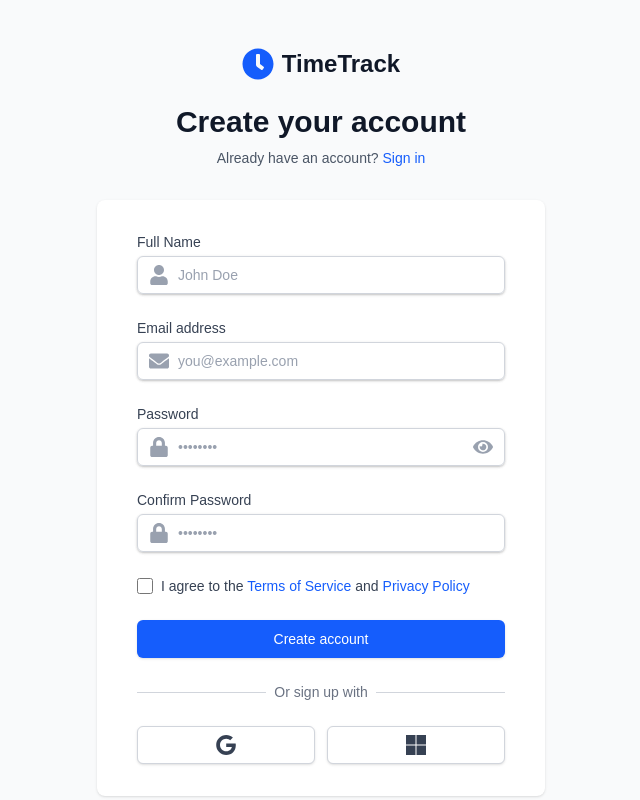
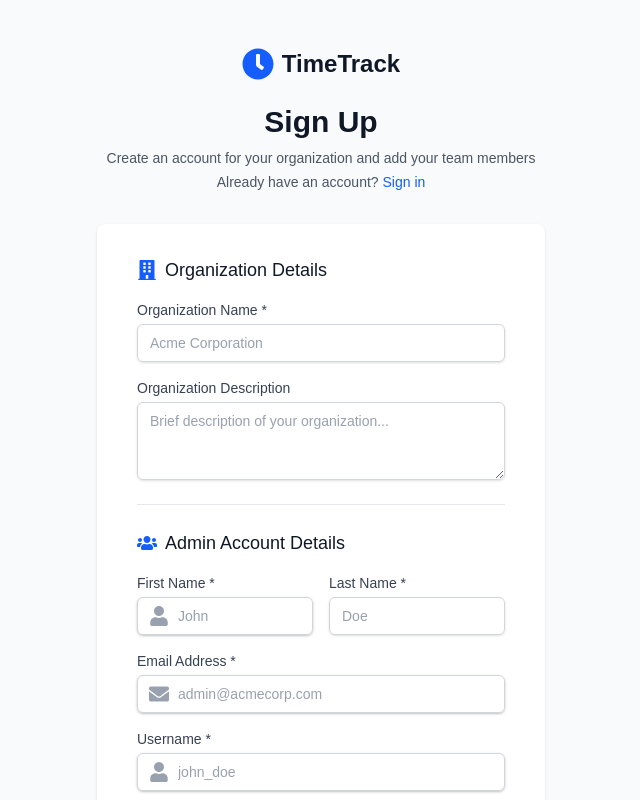
Before and after one commit to AianLouise/Django-NextJS, a Next.js app in the folder frontend/: page /signup in a window 1280 px wide. Shown: the top 800 px of the page, without its empty margins (319-959 px from the left). Built offline with nearby package versions, Linux system fonts and the light colour scheme.

Commit message:
feat: Update signup page to include organization details and adjust database name

```diff
--- a/frontend/src/app/signup/page.tsx
+++ b/frontend/src/app/signup/page.tsx
@@ -1,21 +1,33 @@
 'use client';
 
 import { useState } from 'react';
-import { FaClock, FaEnvelope, FaLock, FaUser, FaEye, FaEyeSlash } from 'react-icons/fa';
+import { FaClock, FaEnvelope, FaLock, FaUser, FaEye, FaEyeSlash, FaBuilding, FaUsers } from 'react-icons/fa';
 import Link from 'next/link';
 import { useRouter } from 'next/navigation';
 import { apiRequest } from '@/lib/api';
 
 export default function Signup() {
-  const [fullName, setFullName] = useState('');
+  // Organization details
+  const [organizationName, setOrganizationName] = useState('');
+  const [organizationDescription, setOrganizationDescription] = useState('');
+
+  // User details
+  const [firstName, setFirstName] = useState('');
+  const [lastName, setLastName] = useState('');
   const [email, setEmail] = useState('');
+  const [username, setUsername] = useState('');
   const [password, setPassword] = useState('');
   const [confirmPassword, setConfirmPassword] = useState('');
+
+  // UI state
   const [showPassword, setShowPassword] = useState(false);
   const [isLoading, setIsLoading] = useState(false);
   const [error, setError] = useState('');
+  const [success, setSuccess] = useState('');
 
-  const router = useRouter();  const handleSubmit = async (e: React.FormEvent) => {
+  const router = useRouter();
+
+  const handleSubmit = async (e: React.FormEvent) => {
     e.preventDefault();
 
     // Basic validation
@@ -24,25 +36,49 @@ export default function Signup() {
       return;
     }
 
+    if (!organizationName.trim()) {
+      setError('Organization name is required');
+      return;
+    }
+
+    if (!firstName.trim() || !lastName.trim()) {
+      setError('First name and last name are required');
+      return;
+    }
+
     setIsLoading(true);
     setError('');
+    setSuccess('');
 
     try {
-      // Call Django backend register API
-      await apiRequest('/users/register/', {
+      // Call Django backend organization register API
+      const response = await apiRequest('/users/organization/register/', {
         method: 'POST',
         body: {
+          organization_name: organizationName,
+          organization_description: organizationDescription,
           email,
-          username: email,
+          username,
           password,
           password2: confirmPassword,
-          first_name: fullName.split(' ')[0],
-          last_name: fullName.split(' ').slice(1).join(' '),
+          first_name: firstName,
+          last_name: lastName,
         },
       });
 
-      // If signup is successful, redirect to login page
-      router.push('/login?registered=true');
+      // Store auth token and user data
+      if (response.token) {
+        localStorage.setItem('auth_token', response.token);
+        localStorage.setItem('user_data', JSON.stringify(response.user));
+      }
+
+      setSuccess('Organization created successfully! Redirecting to dashboard...');
+
+      // Redirect to dashboard after a short delay
+      setTimeout(() => {
+        router.push('/dashboard');
+      }, 2000);
+
     } catch (err: any) {
       console.error('Registration error:', err);
       setError(err.message || 'An error occurred during signup. Please try again.');
@@ -50,7 +86,6 @@ export default function Signup() {
       setIsLoading(false);
     }
   };
-
   return (
     <div className="min-h-screen bg-gray-50 dark:bg-gray-900 flex flex-col justify-center py-12 sm:px-6 lg:px-8">
       <div className="sm:mx-auto sm:w-full sm:max-w-md">
@@ -61,9 +96,12 @@ export default function Signup() {
           </div>
         </div>
         <h2 className="mt-6 text-center text-3xl font-extrabold text-gray-900 dark:text-white">
-          Create your account
+          Sign Up
         </h2>
         <p className="mt-2 text-center text-sm text-gray-600 dark:text-gray-400">
+          Create an account for your organization and add your team members
+        </p>
+        <p className="mt-1 text-center text-sm text-gray-600 dark:text-gray-400">
           Already have an account?{' '}
           <Link href="/login" className="font-medium text-blue-600 hover:text-blue-500 dark:text-blue-400 dark:hover:text-blue-300">
             Sign in
@@ -79,32 +117,110 @@ export default function Signup() {
             </div>
           )}
 
+          {success && (
+            <div className="mb-4 bg-green-50 dark:bg-green-900/30 text-green-800 dark:text-green-200 p-3 rounded-md text-sm">
+              {success}
+            </div>
+          )}
+
           <form className="space-y-6" onSubmit={handleSubmit}>
+            {/* Organization Section */}
+            <div className="border-b border-gray-200 dark:border-gray-600 pb-6">
+              <h3 className="text-lg font-medium text-gray-900 dark:text-white mb-4 flex items-center">
+                <FaBuilding className="h-5 w-5 mr-2 text-blue-600" />
+                Organization Details
+              </h3>
+
+              <div className="space-y-4">
                 <div>
-              <label htmlFor="fullName" className="block text-sm font-medium text-gray-700 dark:text-gray-300">
-                Full Name
+                  <label htmlFor="organizationName" className="block text-sm font-medium text-gray-700 dark:text-gray-300">
+                    Organization Name *
+                  </label>
+                  <div className="mt-1">
+                    <input
+                      id="organizationName"
+                      name="organizationName"
+                      type="text"
+                      required
+                      value={organizationName}
+                      onChange={(e) => setOrganizationName(e.target.value)}
+                      className="block w-full px-3 py-2 border border-gray-300 dark:border-gray-600 rounded-md shadow-sm placeholder-gray-400 focus:outline-none focus:ring-blue-500 focus:border-blue-500 dark:bg-gray-700 dark:text-white sm:text-sm"
+                      placeholder="Acme Corporation"
+                    />
+                  </div>
+                </div>
+
+                <div>
+                  <label htmlFor="organizationDescription" className="block text-sm font-medium text-gray-700 dark:text-gray-300">
+                    Organization Description
+                  </label>
+                  <div className="mt-1">
+                    <textarea
+                      id="organizationDescription"
+                      name="organizationDescription"
+                      rows={3}
+                      value={organizationDescription}
+                      onChange={(e) => setOrganizationDescription(e.target.value)}
+                      className="block w-full px-3 py-2 border border-gray-300 dark:border-gray-600 rounded-md shadow-sm placeholder-gray-400 focus:outline-none focus:ring-blue-500 focus:border-blue-500 dark:bg-gray-700 dark:text-white sm:text-sm"
+                      placeholder="Brief description of your organization..."
+                    />
+                  </div>
+                </div>
+              </div>
+            </div>
+
+            {/* Admin User Section */}
+            <div>
+              <h3 className="text-lg font-medium text-gray-900 dark:text-white mb-4 flex items-center">
+                <FaUsers className="h-5 w-5 mr-2 text-blue-600" />
+                Admin Account Details
+              </h3>
+
+              <div className="space-y-4">
+                <div className="grid grid-cols-2 gap-4">
+                  <div>
+                    <label htmlFor="firstName" className="block text-sm font-medium text-gray-700 dark:text-gray-300">
+                      First Name *
                     </label>
                     <div className="mt-1 relative rounded-md shadow-sm">
                       <div className="absolute inset-y-0 left-0 pl-3 flex items-center pointer-events-none">
                         <FaUser className="h-5 w-5 text-gray-400" />
                       </div>
                       <input
-                  id="fullName"
-                  name="fullName"
+                        id="firstName"
+                        name="firstName"
                         type="text"
-                  autoComplete="name"
                         required
-                  value={fullName}
-                  onChange={(e) => setFullName(e.target.value)}
+                        value={firstName}
+                        onChange={(e) => setFirstName(e.target.value)}
                         className="block w-full pl-10 pr-3 py-2 border border-gray-300 dark:border-gray-600 rounded-md shadow-sm placeholder-gray-400 focus:outline-none focus:ring-blue-500 focus:border-blue-500 dark:bg-gray-700 dark:text-white sm:text-sm"
-                  placeholder="John Doe"
+                        placeholder="John"
                       />
                     </div>
                   </div>
 
                   <div>
+                    <label htmlFor="lastName" className="block text-sm font-medium text-gray-700 dark:text-gray-300">
+                      Last Name *
+                    </label>
+                    <div className="mt-1">
+                      <input
+                        id="lastName"
+                        name="lastName"
+                        type="text"
+                        required
+                        value={lastName}
+                        onChange={(e) => setLastName(e.target.value)}
+                        className="block w-full px-3 py-2 border border-gray-300 dark:border-gray-600 rounded-md shadow-sm placeholder-gray-400 focus:outline-none focus:ring-blue-500 focus:border-blue-500 dark:bg-gray-700 dark:text-white sm:text-sm"
+                        placeholder="Doe"
+                      />
+                    </div>
+                  </div>
+                </div>
+
+                <div>
                   <label htmlFor="email" className="block text-sm font-medium text-gray-700 dark:text-gray-300">
-                Email address
+                    Email Address *
                   </label>
                   <div className="mt-1 relative rounded-md shadow-sm">
                     <div className="absolute inset-y-0 left-0 pl-3 flex items-center pointer-events-none">
@@ -119,14 +235,35 @@ export default function Signup() {
                       value={email}
                       onChange={(e) => setEmail(e.target.value)}
                       className="block w-full pl-10 pr-3 py-2 border border-gray-300 dark:border-gray-600 rounded-md shadow-sm placeholder-gray-400 focus:outline-none focus:ring-blue-500 focus:border-blue-500 dark:bg-gray-700 dark:text-white sm:text-sm"
-                  placeholder="you@example.com"
+                      placeholder="admin@acmecorp.com"
+                    />
+                  </div>
+                </div>
+
+                <div>
+                  <label htmlFor="username" className="block text-sm font-medium text-gray-700 dark:text-gray-300">
+                    Username *
+                  </label>
+                  <div className="mt-1 relative rounded-md shadow-sm">
+                    <div className="absolute inset-y-0 left-0 pl-3 flex items-center pointer-events-none">
+                      <FaUser className="h-5 w-5 text-gray-400" />
+                    </div>
+                    <input
+                      id="username"
+                      name="username"
+                      type="text"
+                      required
+                      value={username}
+                      onChange={(e) => setUsername(e.target.value)}
+                      className="block w-full pl-10 pr-3 py-2 border border-gray-300 dark:border-gray-600 rounded-md shadow-sm placeholder-gray-400 focus:outline-none focus:ring-blue-500 focus:border-blue-500 dark:bg-gray-700 dark:text-white sm:text-sm"
+                      placeholder="john_doe"
                     />
                   </div>
                 </div>
 
                 <div>
                   <label htmlFor="password" className="block text-sm font-medium text-gray-700 dark:text-gray-300">
-                Password
+                    Password *
                   </label>
                   <div className="mt-1 relative rounded-md shadow-sm">
                     <div className="absolute inset-y-0 left-0 pl-3 flex items-center pointer-events-none">
@@ -161,7 +298,7 @@ export default function Signup() {
 
                 <div>
                   <label htmlFor="confirmPassword" className="block text-sm font-medium text-gray-700 dark:text-gray-300">
-                Confirm Password
+                    Confirm Password *
                   </label>
                   <div className="mt-1 relative rounded-md shadow-sm">
                     <div className="absolute inset-y-0 left-0 pl-3 flex items-center pointer-events-none">
@@ -178,6 +315,8 @@ export default function Signup() {
                       className="block w-full pl-10 pr-3 py-2 border border-gray-300 dark:border-gray-600 rounded-md shadow-sm placeholder-gray-400 focus:outline-none focus:ring-blue-500 focus:border-blue-500 dark:bg-gray-700 dark:text-white sm:text-sm"
                       placeholder="••••••••"
                     />
+                  </div>
+                </div>
               </div>
             </div>
 
@@ -205,11 +344,10 @@ export default function Signup() {
               <button
                 type="submit"
                 disabled={isLoading}
-                className={`w-full flex justify-center py-2 px-4 border border-transparent rounded-md shadow-sm text-sm font-medium text-white bg-blue-600 hover:bg-blue-700 focus:outline-none focus:ring-2 focus:ring-offset-2 focus:ring-blue-500 ${
-                  isLoading ? 'opacity-70 cursor-not-allowed' : ''
+                className={`w-full flex justify-center py-2 px-4 border border-transparent rounded-md shadow-sm text-sm font-medium text-white bg-blue-600 hover:bg-blue-700 focus:outline-none focus:ring-2 focus:ring-offset-2 focus:ring-blue-500 ${isLoading ? 'opacity-70 cursor-not-allowed' : ''
                   }`}
               >
-                {isLoading ? 'Creating account...' : 'Create account'}
+                {isLoading ? 'Creating organization...' : 'Create Organization & Account'}
               </button>
             </div>
           </form>
@@ -221,34 +359,23 @@ export default function Signup() {
               </div>
               <div className="relative flex justify-center text-sm">
                 <span className="px-2 bg-white dark:bg-gray-800 text-gray-500 dark:text-gray-400">
-                  Or sign up with
+                  Benefits of TimeTrack
                 </span>
               </div>
             </div>
 
-            <div className="mt-6 grid grid-cols-2 gap-3">
-              <div>
-                <button
-                  type="button"
-                  className="w-full inline-flex justify-center py-2 px-4 border border-gray-300 dark:border-gray-600 rounded-md shadow-sm bg-white dark:bg-gray-700 text-sm font-medium text-gray-700 dark:text-gray-200 hover:bg-gray-50 dark:hover:bg-gray-600"
-                >
-                  <span className="sr-only">Sign up with Google</span>
-                  <svg className="h-5 w-5" aria-hidden="true" fill="currentColor" viewBox="0 0 24 24">
-                    <path d="M12.24 10.285V14.4h6.806c-.275 1.765-2.056 5.174-6.806 5.174-4.095 0-7.439-3.389-7.439-7.574s3.345-7.574 7.439-7.574c2.33 0 3.891.989 4.785 1.849l3.254-3.138C18.189 1.186 15.479 0 12.24 0c-6.635 0-12 5.365-12 12s5.365 12 12 12c6.926 0 11.52-4.869 11.52-11.726 0-.788-.085-1.39-.189-1.989H12.24z" />
-                  </svg>
-                </button>
+            <div className="mt-6 grid grid-cols-1 gap-3">
+              <div className="flex items-center text-sm text-gray-600 dark:text-gray-400">
+                <FaUsers className="h-4 w-4 mr-2 text-blue-600" />
+                Invite up to 50 team members
               </div>
-
-              <div>
-                <button
-                  type="button"
-                  className="w-full inline-flex justify-center py-2 px-4 border border-gray-300 dark:border-gray-600 rounded-md shadow-sm bg-white dark:bg-gray-700 text-sm font-medium text-gray-700 dark:text-gray-200 hover:bg-gray-50 dark:hover:bg-gray-600"
-                >
-                  <span className="sr-only">Sign up with Microsoft</span>
-                  <svg className="h-5 w-5" aria-hidden="true" fill="currentColor" viewBox="0 0 24 24">
-                    <path d="M11.4 24H0V12.6h11.4V24zM24 24H12.6V12.6H24V24zM11.4 11.4H0V0h11.4v11.4zM24 11.4H12.6V0H24v11.4z" />
-                  </svg>
-                </button>
+              <div className="flex items-center text-sm text-gray-600 dark:text-gray-400">
+                <FaClock className="h-4 w-4 mr-2 text-blue-600" />
+                Track time across projects
+              </div>
+              <div className="flex items-center text-sm text-gray-600 dark:text-gray-400">
+                <FaBuilding className="h-4 w-4 mr-2 text-blue-600" />
+                Manage your organization
               </div>
             </div>
           </div>
```
Also changed, not shown: 1 other file (tests, documents, lock files or other folders). Lines whose indentation alone changed are shown as unchanged.
